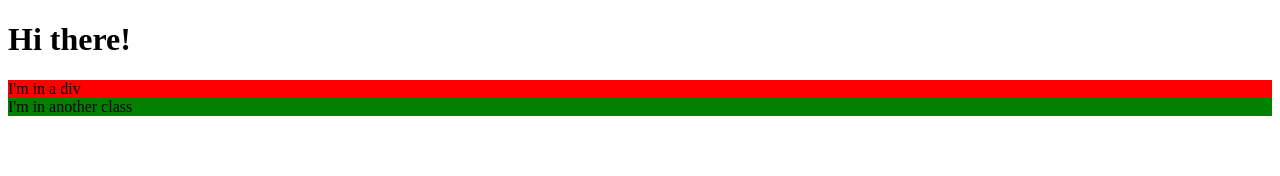
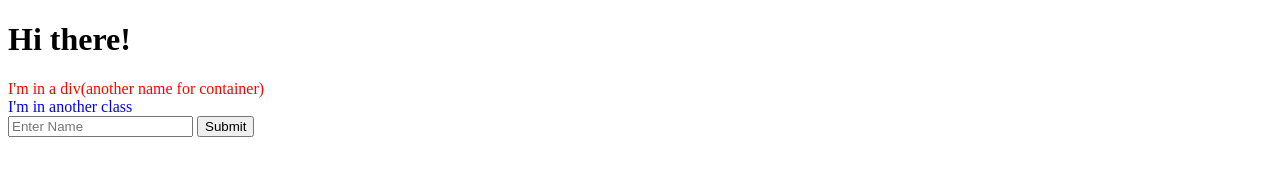
Before and after one commit to peilin314/simbli, a plain HTML site: page index.html in a window 1280 px wide. Drawn offline with Linux system fonts and the light colour scheme.

Commit message:
changed some colors and added a form

```diff
--- a/index.html
+++ b/index.html
@@ -1,18 +1,31 @@
 <!DOCTYPE html>
 <html>
+
 <head>
     <meta charset="utf-8" />
     <title>Page Title</title>
-    <link rel="stylesheet" href="styles.css">
+    <link rel="stylesheet" href="./styles.css">
 </head>
+
 <body>
     <h1>Hi there!</h1>
     <div class="placeholder">
-        I'm in a div
+        I'm in a div(another name for container)
     </div>
     <div class="anotherClass">
         I'm in another class
     </div>
-    <script src="index.js"></script>
+
+    <form action='index.html' method="GET">
+        <input type="text" name="name" placeholder="Enter Name">
+        <button type="submit">Submit</button>
+    </form>
+
+    <!-- <script src="index.js"></script> -->
+
+
+
+
 </body>
+
 </html>
--- a/styles.css
+++ b/styles.css
@@ -1,7 +1,8 @@
 .placeholder {
-    background-color: red;
+    color: red;
+
 }
 
 .anotherClass {
-    background-color: green;
+    color: blue;
 }
```
